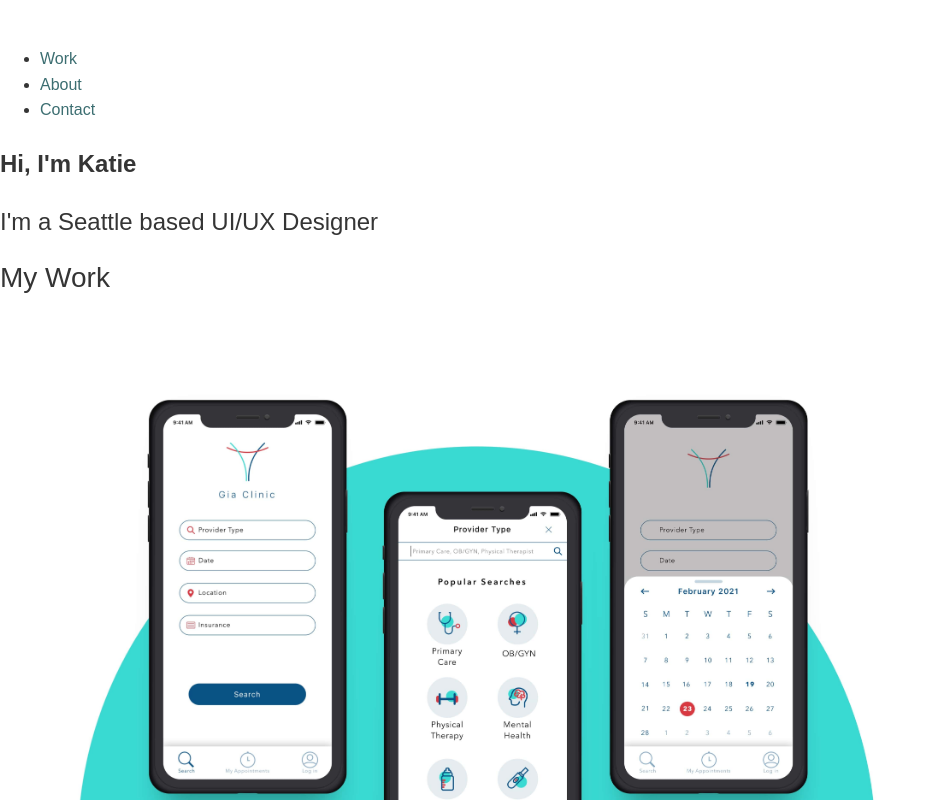
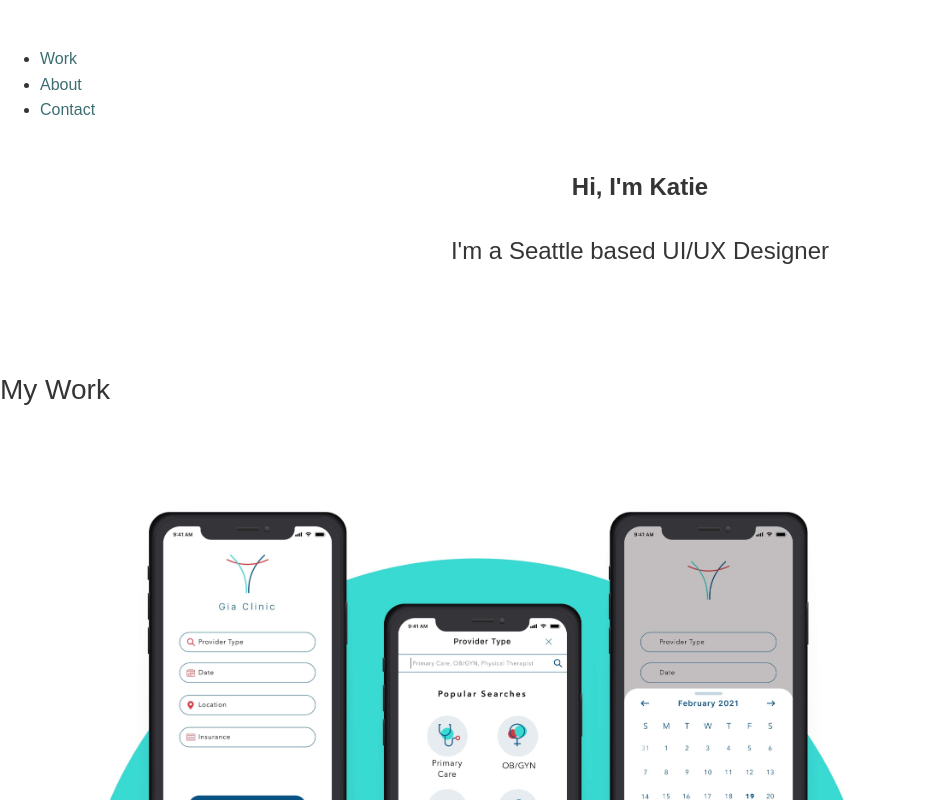
Before and after one commit to KHayward92/portfolio-website, a plain HTML site: page index.html in a window 1280 px wide. Shown: the part 420-1220 px from the top of the page, without its empty margins (0-936 px from the left). Drawn offline with nearby package versions, Linux system fonts and the light colour scheme.

Commit message:
Set Unique IDs

```diff
--- a/css/style.css
+++ b/css/style.css
@@ -93,3 +93,35 @@ a:active {
   /* Reduces the opacity of the button to 80% */
   text-decoration: none;
 }
+
+#work {
+  padding-bottom: 48px;
+  border-bottom: 1px solid #FFFFFF;
+  padding-top: 28px;
+}
+
+#hero h3 {
+  text-align: center;
+  margin: 0;
+  padding: 0.67rem 0;
+}
+
+#hero {
+  padding: 20px 0;
+  display: inline-block;
+  width: 100%;
+  text-align: center;
+  background-color: #FFFFFF;
+  margin-bottom: 16px;
+}
+
+#hero span {
+  display: block;
+}
+
+#contact h4 {
+  text-align:center;
+  background-color: #FFFFFF;
+  padding-top: 16px;
+  margin-top: 48px;
+}
--- a/index.html
+++ b/index.html
@@ -28,7 +28,7 @@
 
   <!-- Hero -->
   <main>
-    <div>
+    <div id="hero">
       <div>
         <h3> Hi, I'm Katie</h3>
         <h2> I'm a Seattle based UI/UX Designer</h2>
@@ -36,7 +36,7 @@
     </div>
 
     <!-- Work -->
-    <div>
+    <div id="work">
       <div>
         <h1> My Work</h1>
         <div>
@@ -78,8 +78,8 @@
   </main>
   <!-- Footer  -->
   <footer>
-    <div>
       <!-- FOOTER TEXT AND BUTTON -->
+    <div id="contact">
       <h4> Get in Touch</h4>
     </div>
     <div>
```
